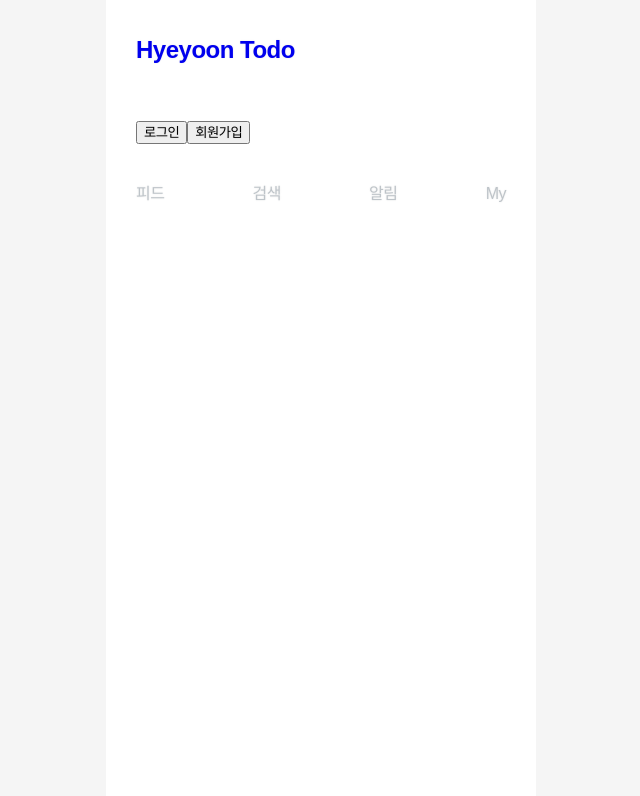
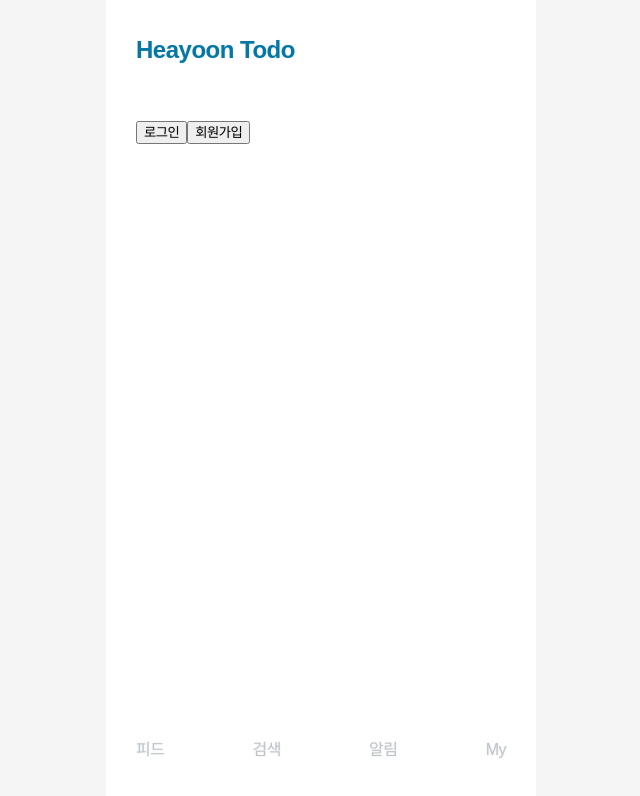
Before and after one commit to hey-yoon/Todolist, a React (Create React App) app: page / in a window 1280 px wide. Shown: the top 796 px of the page, without its empty margins (319-959 px from the left). Built offline with nearby package versions, Linux system fonts and the light colour scheme.

Commit message:
layout 구조 수정

```diff
--- a/package.json
+++ b/package.json
@@ -15,7 +15,7 @@
     "react-hook-form": "^7.54.0",
     "react-redux": "^9.1.2",
     "react-router-dom": "^7.0.2",
-    "react-scripts": "5.0.1",
+    "react-scripts": "^5.0.1",
     "redux": "^5.0.1",
     "redux-actions": "^3.0.3",
     "styled-components": "^6.1.13",
--- a/src/pages/layout/AdminLayout.js
+++ b/src/pages/layout/AdminLayout.js
@@ -8,12 +8,12 @@ const AdminLayout = () => {
         <S.Background>
             <S.Wrapper>
                 <S.Header>
-                    <Link to={"/"}>Hyeyoon Todo</Link>
+                    <Link to={"/"}>Heayoon Todo</Link>
                 </S.Header>
 
-                <main>
+                <S.main>
                     <Outlet />
-                </main>
+                </S.main>
 
                 <S.Nav>
                     <NavLink to={"/todo"}>
--- a/src/pages/layout/Layout.js
+++ b/src/pages/layout/Layout.js
@@ -7,12 +7,12 @@ const Layout = () => {
         <S.Background>
             <S.Wrapper>
                 <S.Header>
-                    <Link to={"/"}>Hyeyoon Todo</Link>
+                    <Link to={"/"}>Heayoon Todo</Link>
                 </S.Header>
 
-                <main>
+                <S.main>
                     <Outlet />
-                </main>
+                </S.main>
 
                 <S.Nav>
                     <NavLink to={"/todo"}>
--- a/src/pages/layout/style.js
+++ b/src/pages/layout/style.js
@@ -30,6 +30,7 @@ S.Header = styled.header`
             font-size: 24px;
             font-weight: 600;
             display: block;
+            color: #0378A6;
         }
 `
 
@@ -43,12 +44,23 @@ S.Nav = styled.nav`
     & a {
         font-size: 16px;
         text-align: center;
-    }
-    & p {
+
+        & p {
           color: #bec4c9;
       }
+    }
 
+    & .active{
+        & p {
+          color: #0378A6 !important;
+          font-weight: 700;
+      }
+    }
 
+`
+
+S.main = styled.main`
+    flex:1;
 `
 
 
```
Also changed, not shown: 1 other file (tests, documents, lock files or other folders).
